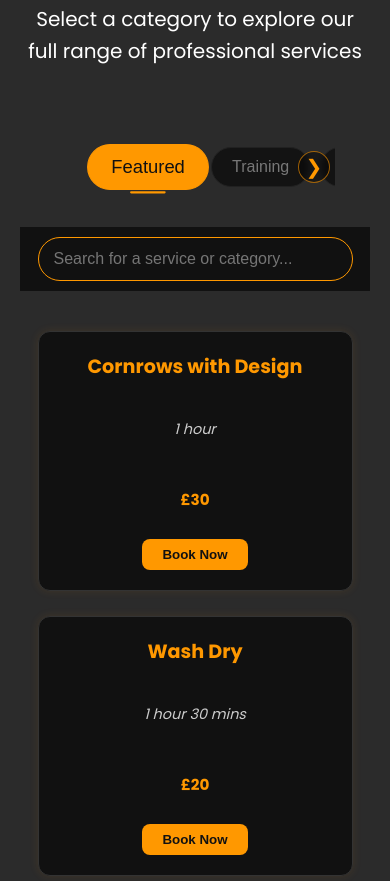
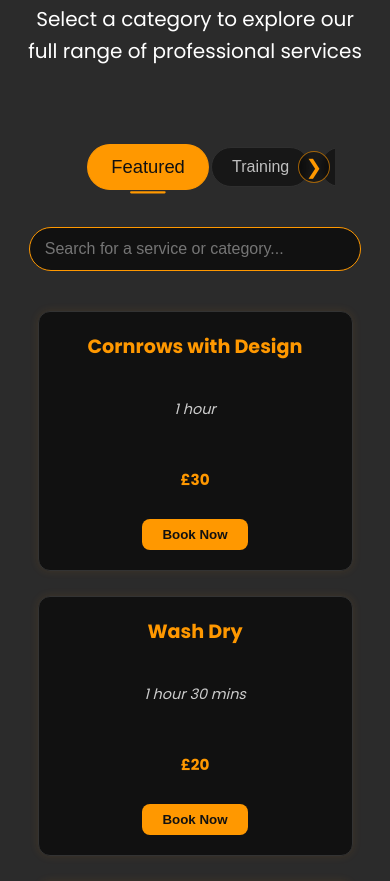
Before and after one commit to johntmachangara-eng/Nu-trendz, a plain HTML site: page index.html in a window 390 px wide. Shown: the part 2135-3016 px from the top of the page. Drawn offline with Linux system fonts and the light colour scheme.

Commit message:
Add files via upload

```diff
--- a/services.css
+++ b/services.css
@@ -52,9 +52,6 @@
     display: none;
 }
 
-.categories:has(.category.active) .category:not(.active) {
-    filter: brightness(0.6) blur(0.3px);
-}
 
 /* CATEGORY BUTTONS */
 .category {
@@ -295,20 +292,6 @@
     }
 }
 
-@media (max-width: 768px) {
-  .search-bar {
-    position: sticky;
-    top: 60px; /* or your navbar height */
-    background: #111;
-    z-index: 10;
-    padding: 10px 0;
-  }
-
-  #serviceSearch {
-    width: 90%;
-  }
-}
-
 
 
 /* ==================== END OF SERVICES SECTION ==================== */
```
